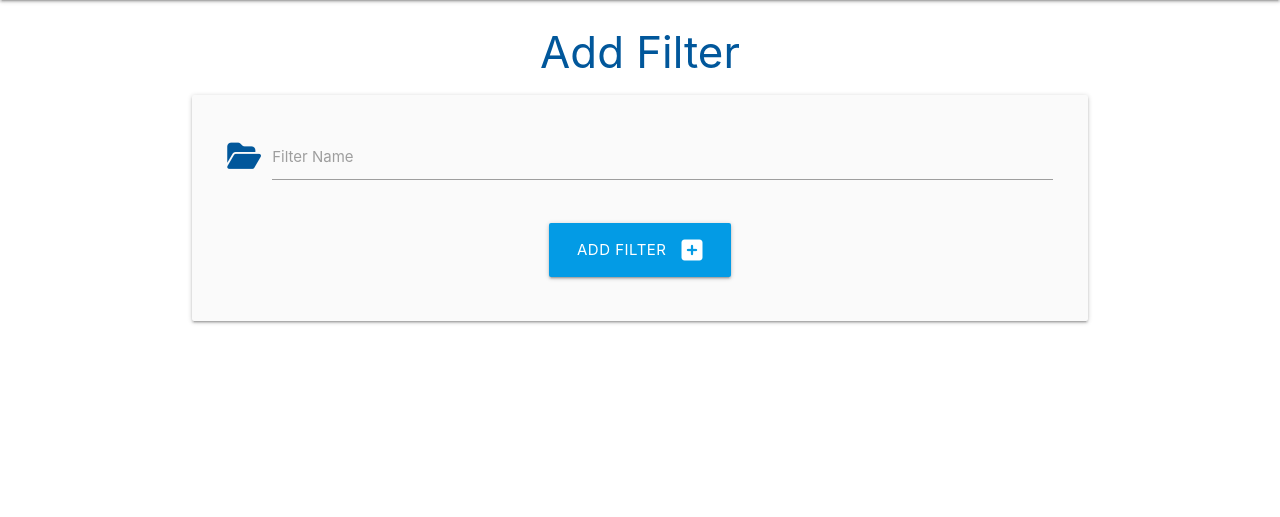
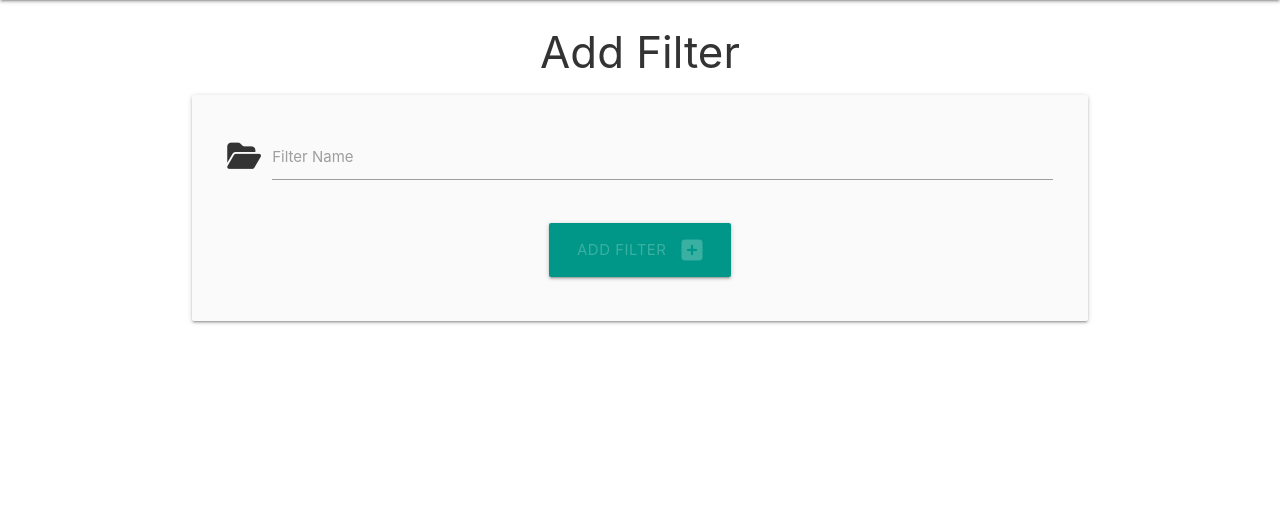
Before and after one commit to SLeighton-dot-com/Recipe-Database, a Flask app: page /add_filter in a window 1280 px wide. Shown: the part 64-581 px from the top of the page. Run offline with Flask 3, Linux system fonts and the light colour scheme; some libraries are stand-ins or nearby versions.

Commit message:
add_filter.html:Updated color scheme

```diff
--- a/recipes/templates/add_filter.html
+++ b/recipes/templates/add_filter.html
@@ -1,12 +1,12 @@
 {% extends "base.html" %} {% block content %}
 
-<h3 class="light-blue-text text-darken-4 center-align">Add Filter</h3>
+<h3 class="text center-align">Add Filter</h3>
 
 <div class="row card-panel grey lighten-5">
   <form class="col s12" method="POST" action="{{ url_for('add_filter') }}">
     <div class="row">
       <div class="input-field col s12">
-        <i class="fas fa-folder-open prefix light-blue-text text-darken-4"></i>
+        <i class="fas fa-folder-open prefix text"></i>
         <input
           id="filter_name"
           name="filter_name"
@@ -21,7 +21,7 @@
     </div>
     <div class="row">
       <div class="col s12 center-align">
-        <button type="submit" class="btn-large light-blue darken-1">
+        <button type="submit" class="btn-large teal">
           Add filter <i class="fas fa-plus-square right"></i>
         </button>
       </div>
```
